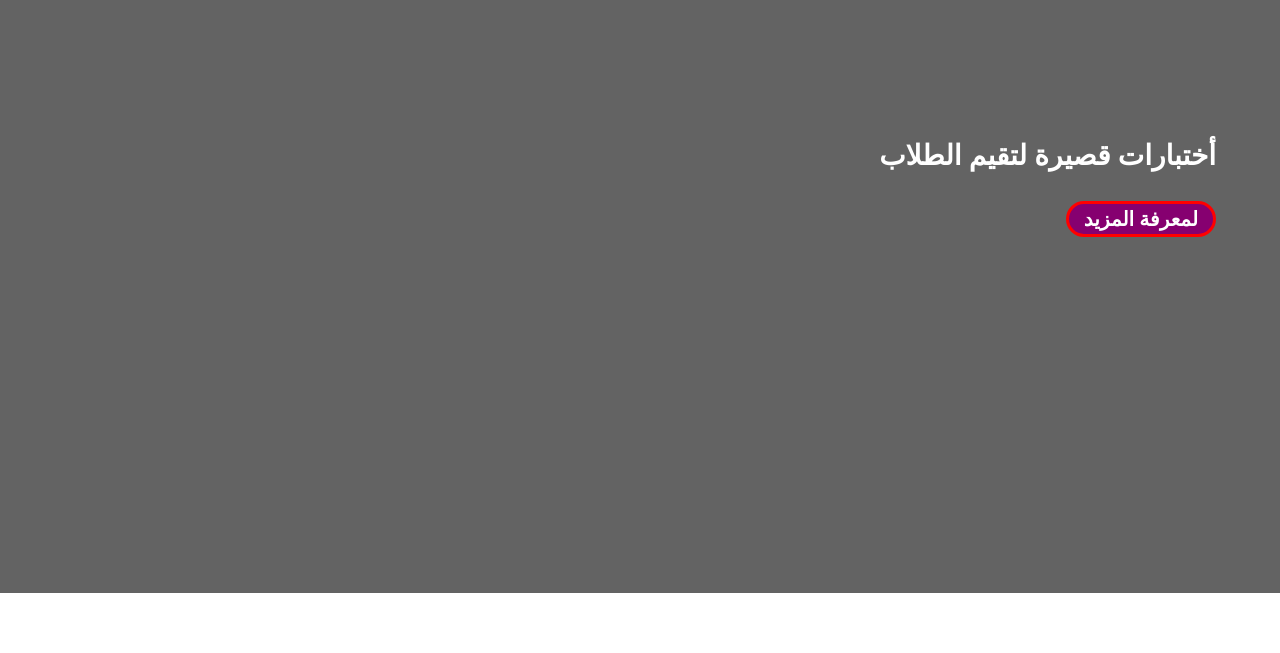
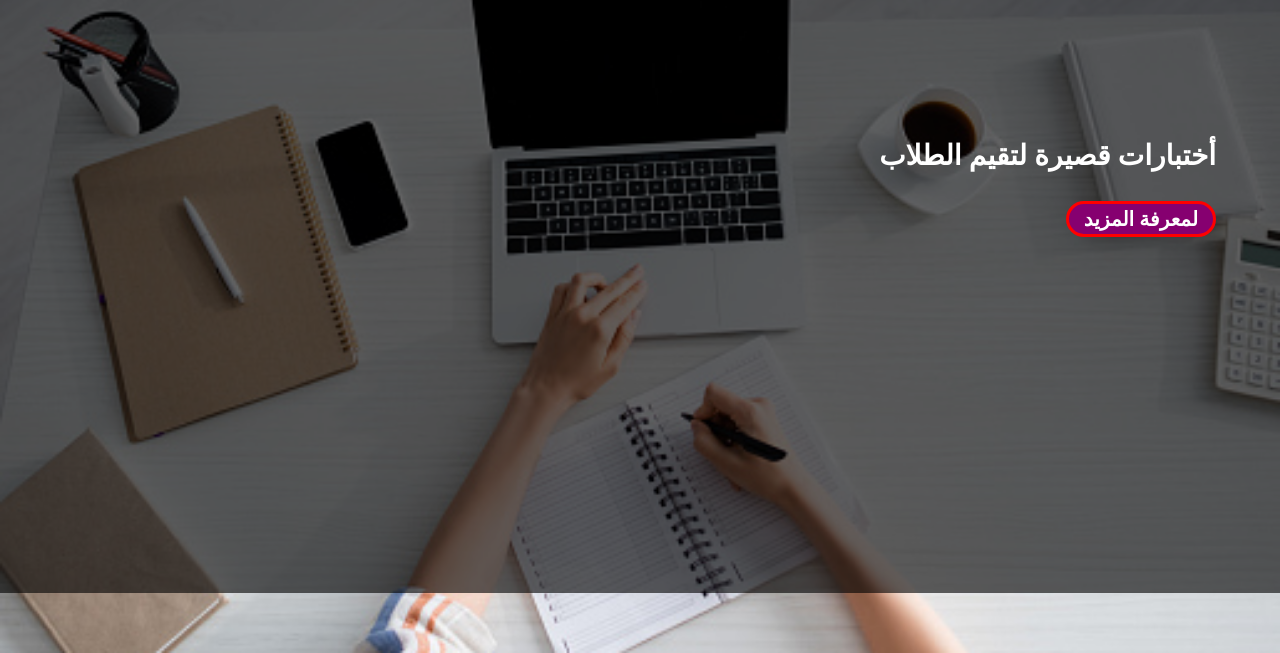
Before and after one commit to Abdullahgharib0/OnlineExam, a plain HTML site: page index.html in a window 1280 px wide. Shown: the part 239-892 px from the top of the page. Drawn offline with Linux system fonts and the light colour scheme; the site is published under a folder, as on GitHub Pages, so addresses that start at the root find nothing.

Commit message:
edit index css3

```diff
--- a/css/index.css
+++ b/css/index.css
@@ -57,7 +57,7 @@
         font-weight: bold;
     }
     .img{
-        background: url(/images/istockphoto-1256567226-170667a.jpg);
+        background: url(../images/istockphoto-1256567226-170667a.jpg);
         background-attachment: fixed;
         background-position: center;
         background-size: cover;
```
